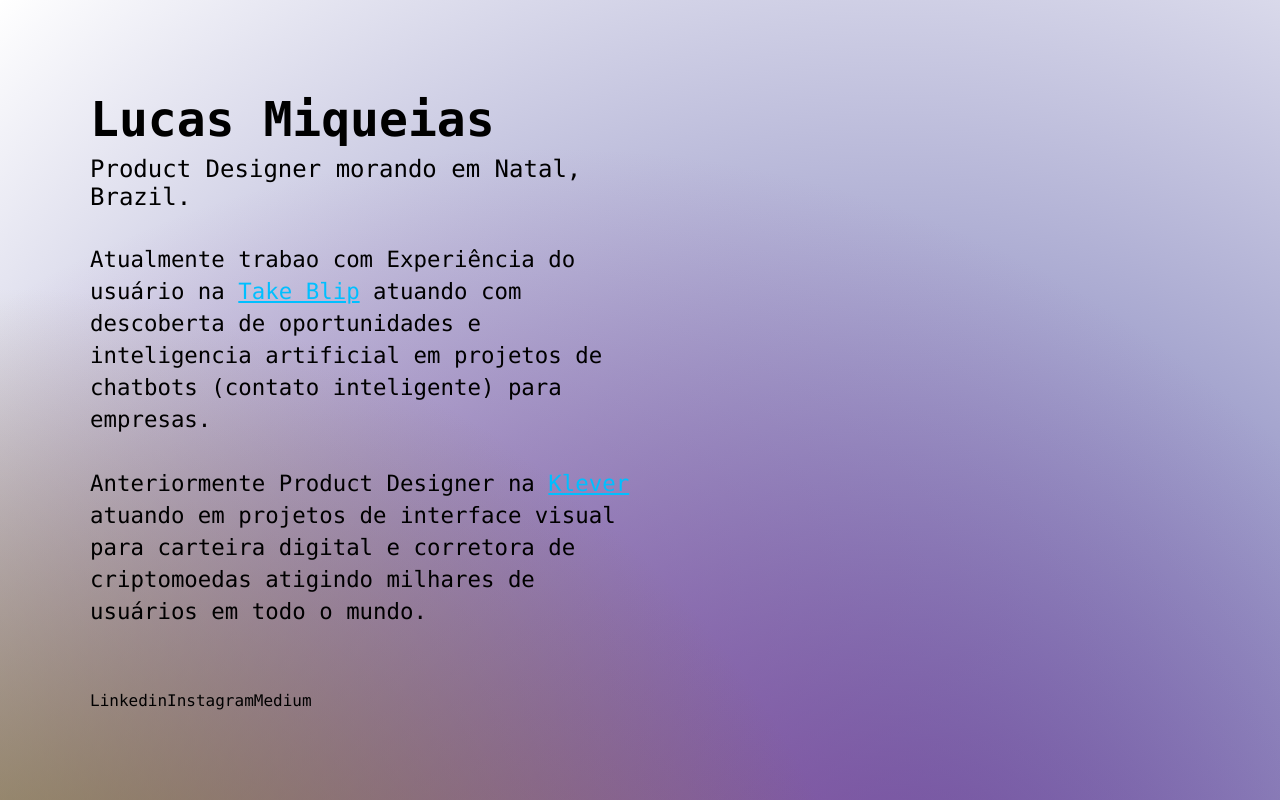
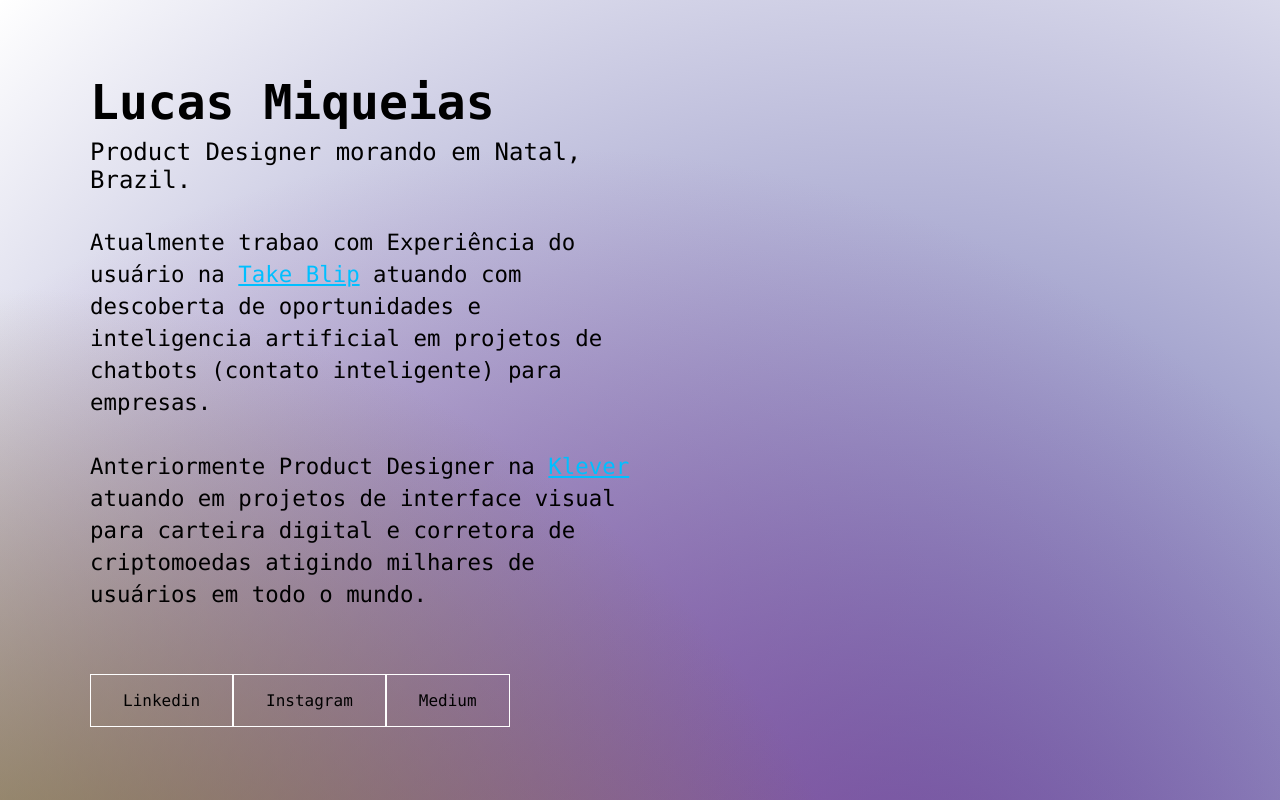
Before and after one commit to lucasmiqueias/lucasmiqueias, a Next.js app: page / in a window 1280 px wide. Built offline with nearby package versions, Linux system fonts and the light colour scheme.

Commit message:
last test

```diff
--- a/pages/index.tsx
+++ b/pages/index.tsx
@@ -23,15 +23,21 @@ export default function Home() {
           Product Designer morando em Natal, Brazil.
           </h2>
           <p className={styles.description}>
-            Atualmente trabao com Experiência do usuário na <a target="_blank" href="https://www.take.net/">Take Blip</a> atuando com descoberta de oportunidades e inteligencia artificial em projetos de chatbots (contato inteligente) para empresas.
+            Atualmente trabao com Experiência do usuário na <Link target="_blank" rel="noopener noreferrer" href="https://www.take.net/">Take Blip</Link> atuando com descoberta de oportunidades e inteligencia artificial em projetos de chatbots (contato inteligente) para empresas.
           </p>
           <p className={styles.description}>
-            Anteriormente Product Designer na <a target="_blank" href="https://klever.io/">Klever</a> atuando em projetos de interface visual para carteira digital e corretora de criptomoedas atigindo milhares de usuários em todo o mundo.
+            Anteriormente Product Designer na <Link target="_blank" rel="noopener noreferrer" href="https://klever.io/">Klever</Link> atuando em projetos de interface visual para carteira digital e corretora de criptomoedas atigindo milhares de usuários em todo o mundo.
           </p>
           <ul className={styles.socialLinks}>
-            <Link href="https://www.linkedin.com/in/lucasmiqueias/"><a target="_blank" rel="noreferrer" >Linkedin</a></Link>
-            <Link href="https://www.instagram.com/lucasmiqueias/"><a target="_blank" rel="noreferrer">Instagram</a></Link>
-            <Link href="https://medium.com/@lucasmiqueias"><a target="_blank" rel="noreferrer">Medium</a></Link>
+            <li>
+            <Link target="_blank" rel="noopener noreferrer" href="https://www.linkedin.com/in/lucasmiqueias/">Linkedin</Link>
+            </li>
+            <li>
+            <Link target="_blank" rel="noopener noreferrer" href="https://www.instagram.com/lucasmiqueias/">Instagram</Link>
+            </li>
+            <li>
+            <Link target="_blank" rel="noopener noreferrer" href="https://medium.com/@lucasmiqueias">Medium</Link>
+            </li>
           </ul>
         </section>
       </div>
```
